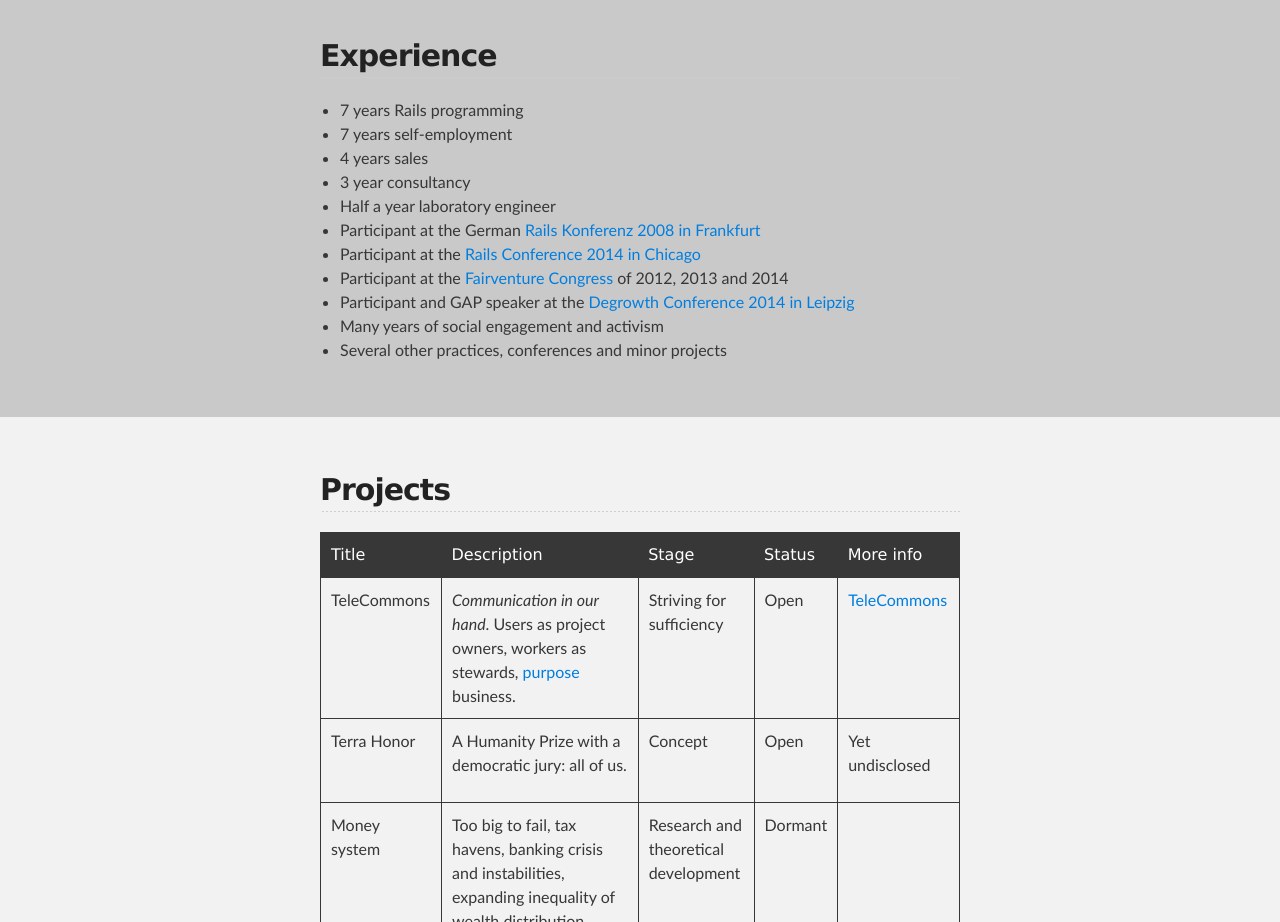
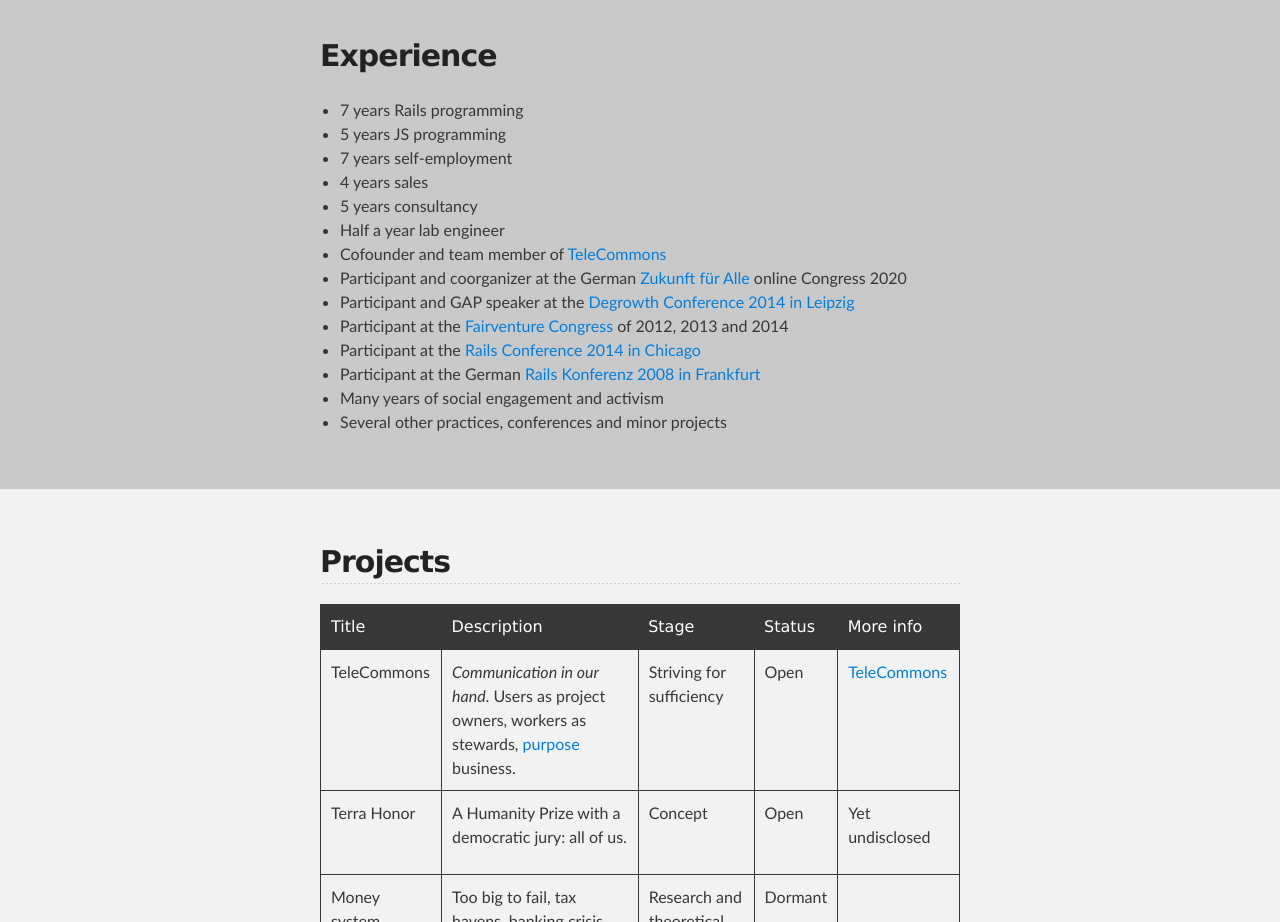
Before and after one commit to miguelsan/miguelsan.github.io, a plain HTML site: page index.html in a window 1280 px wide. Shown: the part 2680-3602 px from the top of the page. Drawn offline with Linux system fonts and the light colour scheme.

Commit message:
Update experience

```diff
--- a/index.html
+++ b/index.html
@@ -185,14 +185,17 @@
           </h2>
           <ul>
             <li>7 years Rails programming</li>
+            <li>5 years JS programming</li>
             <li>7 years self-employment</li>
             <li>4 years sales</li>
-            <li>3 year consultancy</li>
-            <li>Half a year laboratory engineer</li>
+            <li>5 years consultancy</li>
+            <li>Half a year lab engineer</li>
+            <li>Cofounder and team member of <a href="https://www.telecommons.org/">TeleCommons</a></li>
+            <li>Participant and coorganizer at the German <a href="https://zukunftfueralle.jetzt/">Zukunft für Alle</a> online Congress 2020</li>
+            <li>Participant and GAP speaker at the <a href="http://www.degrowth.de/en/leipzig-2014/">Degrowth Conference 2014 in Leipzig</a></li>
+            <li>Participant at the <a href="http://www.fairventure.de/">Fairventure Congress</a> of 2012, 2013 and 2014</li>
+            <li>Participant at the <a href="http://lanyrd.com/2014/railsconf/">Rails Conference 2014 in Chicago</a></li>
             <li>Participant at the German <a href="http://rails-konferenz.de/2008/">Rails Konferenz 2008 in Frankfurt</a></li>
-            <li>Participant at the <a href="http://lanyrd.com/2014/railsconf/">Rails Conference 2014 in Chicago</a></li>
-            <li>Participant at the <a href="http://www.fairventure.de/">Fairventure Congress</a> of 2012, 2013 and 2014</li>
-            <li>Participant and GAP speaker at the <a href="http://www.degrowth.de/en/leipzig-2014/">Degrowth Conference 2014 in Leipzig</a></li>
             <li>Many years of social engagement and activism</li>
             <li>Several other practices, conferences and minor projects</li>
           </ul>
```
